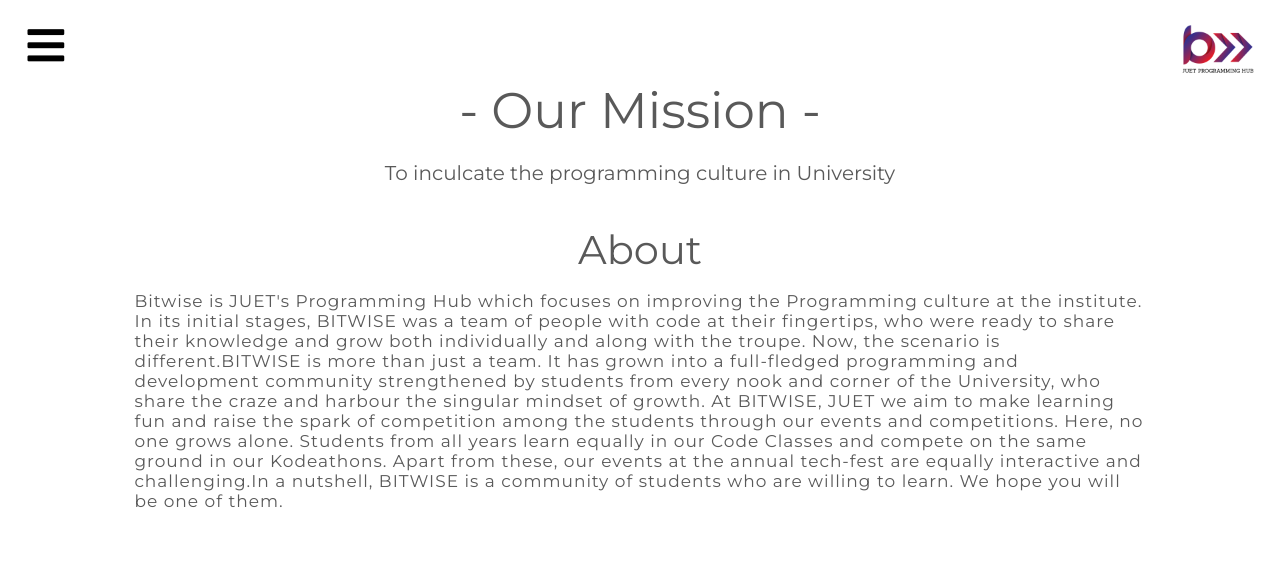
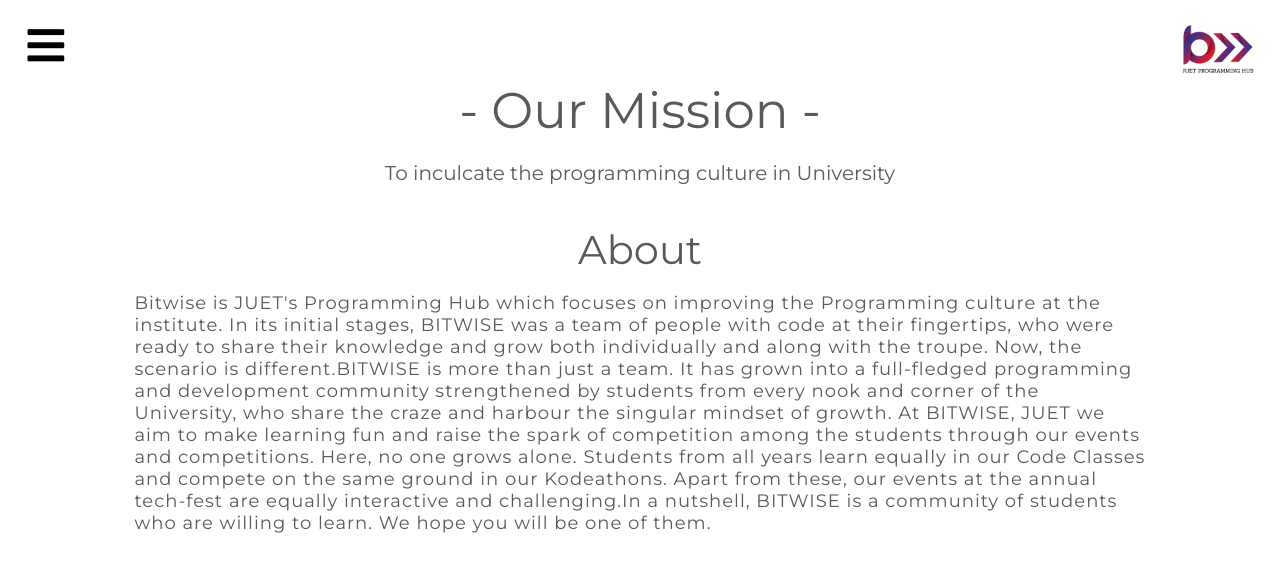
Before and after one commit to shubhank7673/Bitwise, a Django app: page /about in a window 1280 px wide. Shown: the top 572 px of the page. Run offline with Django 3.2, Linux system fonts and the light colour scheme; some libraries are stand-ins or nearby versions.

Commit message:
Update about.html

```diff
--- a/home/templates/about.html
+++ b/home/templates/about.html
@@ -1,3 +1,4 @@
+{% load static %}
 <!DOCTYPE html>
 <html lang="en">
   <head>
@@ -19,6 +20,7 @@
       href="https://fonts.googleapis.com/css?family=Montserrat"
       rel="stylesheet"
     />
+    <link rel="shortcut icon" href="{% static 'teamphotos/bitwise_logo.ico' %}">
   </head>
   <style>
     .openSidebar-btn {
@@ -171,7 +173,7 @@
       /* border: 2px solid black; */
       text-align: center;
       font-family: "Montserrat", sans-serif;
-      position: relative;
+      /*position: relative;*/
       color: rgba(0, 0, 0, 0.65);
       /* color: gray; */
       font-size: 20px;
@@ -189,7 +191,7 @@
       padding-left: 10%;
       padding-right: 10%;
       letter-spacing: 1px;
-      font-size: 17px;
+      font-size: 18px;
       text-align: left;
     }
     @media only screen and (max-width: 800px) {
@@ -197,7 +199,8 @@
         padding: 0;
         letter-spacing: 2px !important;
         /* padding-left: 3px; */
-        text-align: left !important;
+        text-align: center !important;
+        /*font-size:15px !important;*/
       }
       .our-mission {
         font-size: 40px !important;
@@ -212,14 +215,21 @@
       <button onclick="open_sidebar()" class="openSidebar-btn">
         <i class="fas fa-bars hamburger"></i>
       </button>
-      <a href="{% url 'home' %}"><img src="logo.png" alt="" class="logob"/></a>
+      <a href="https://www.facebook.com/JUETprogrammingHub/"><img src="{% static 'teamphotos/logo.png' %}" alt="" class="logob"/></a>
       <!-- <h1 style="color:black">About Us</h1> -->
     </div>
     <!-- <h1 class="meetTeam" style="color:black">About Us</h1> -->
-    <div class="content">
+    <div class="content" id="content">
       <p class="our-mission">- Our Mission -</p>
       <p>To inculcate the programming culture in University</p>
       <p class="about-us">About</p>
+      <!--<p class="normal">-->
+      <!--  Bitwise is JUET's Programming Hub which focuses on improving the-->
+      <!--  Programming culture at the institute. Throughout the year we organize-->
+      <!--  various events such as Kodeathons and workshops on various Proramming-->
+      <!--  languages.We also conduct a weekly code-class which covers the area of-->
+      <!--  competitive programming and data-structures.-->
+      <!--</p>-->
       <p class="normal">
         Bitwise is JUET's Programming Hub which focuses on improving the
         Programming culture at the institute. In its initial stages, BITWISE was
@@ -264,12 +274,14 @@
           { scale: 0, opacity: 0, x: 500 },
           0.3
         );
-        document.getElementById("grid").style.position = "fixed";
+        document.getElementById("content").style.position = "fixed";
         // document.body.style.position="fixed";
+        // document.body.style.position = "fixed";
       }
       function cc() {
         document.getElementById("sidebarId").style.display = "none";
-        document.getElementById("grid").style.position = "relative";
+        document.getElementById("content").style.position = "relative";
+        // document.body.style.position = "relative";
       }
     </script>
     <script src="https://cdnjs.cloudflare.com/ajax/libs/gsap/2.1.2/TweenMax.min.js"></script>
```
